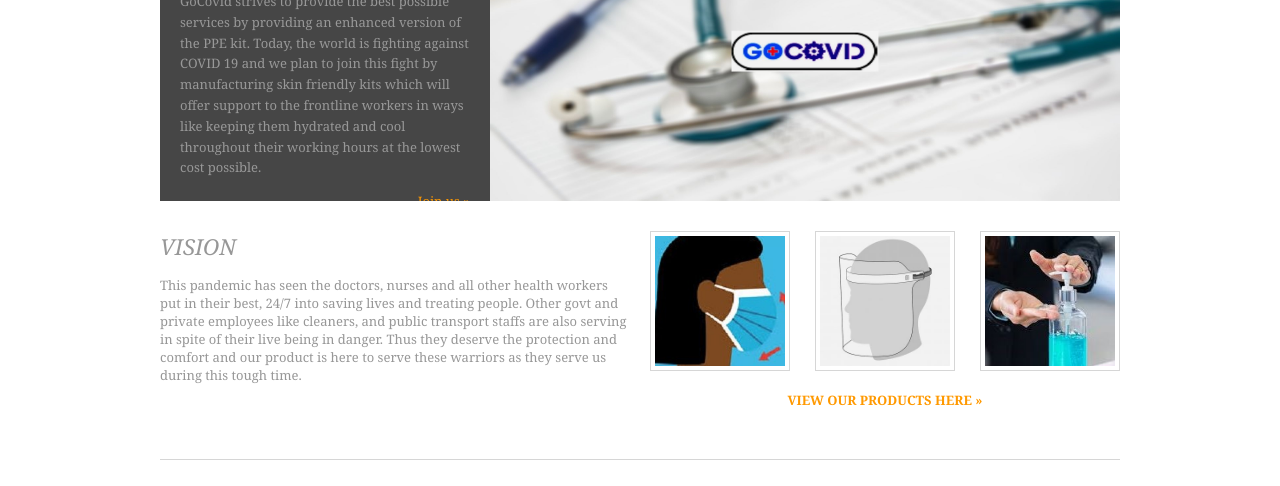
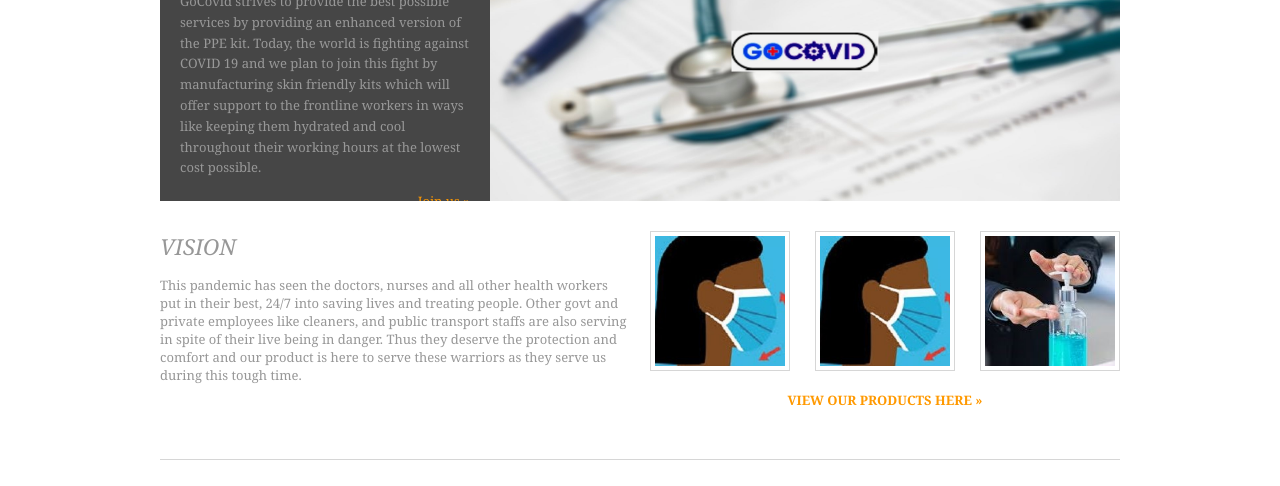
Before and after one commit to nksas/GoCovid, a plain HTML site: page index.html in a window 1280 px wide. Shown: the part 314-800 px from the top of the page. Drawn offline with Linux system fonts and the light colour scheme.

Commit message:
Update index.html

```diff
--- a/index.html
+++ b/index.html
@@ -64,7 +64,7 @@ Thus they deserve the protection and comfort and our product is here to serve th
           <figure>
             <ul class="clear">
               <li><a href="#"><img src="130x130.jpg" width="130" height="130" alt=""></a></li>
-              <li><a href="#"><img src="130x130F.jpg" width="130" height="130" alt=""></a></li>
+              <li><a href="#"><img src="130x130.jpg" width="130" height="130" alt=""></a></li>
               <li class="last"><a href="#"><img src="130X130S.jpg" width="130" height="130" alt=""></a></li>
             </ul>
             <figcaption><a href="#">View Our Products Here &raquo;</a></figcaption>
```
